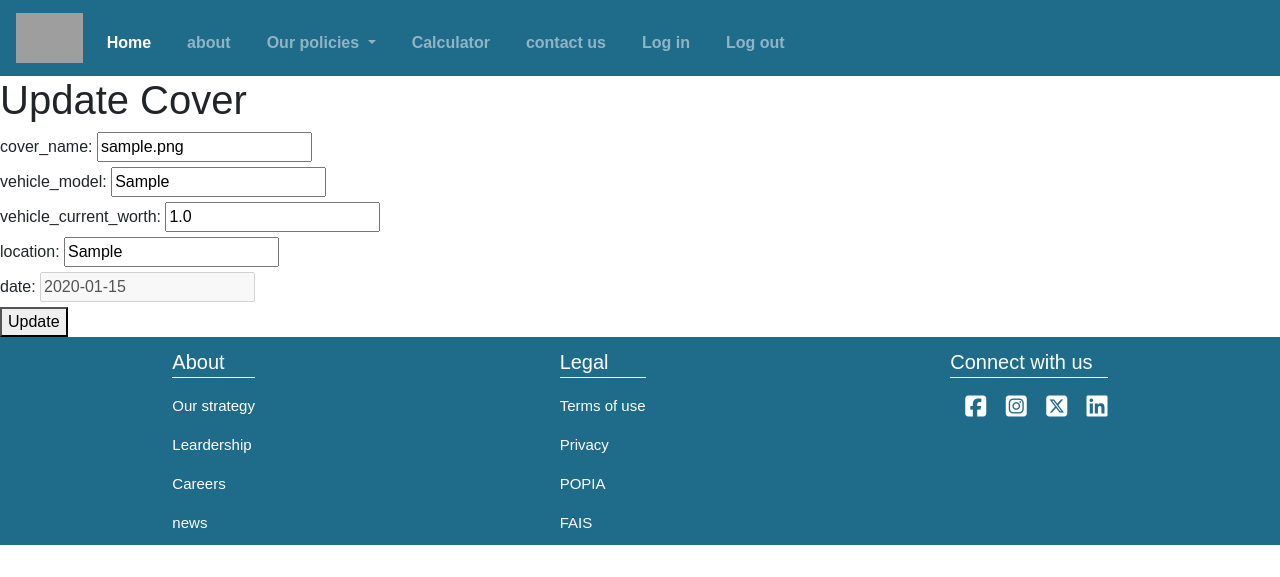
After one commit to Thatom28/Python-project, a Flask app: page /update/1 in a window 1280 px wide. The commit adds this page. Shown: the top 577 px of the page. Run offline with Flask 3, Linux system fonts and the light colour scheme; tables that the repository leaves empty hold one stand-in row (values such as "Sample post"); grey boxes are pictures that could not be loaded.

Commit message:
Update method

```diff
--- a/routes/add_bp.py
+++ b/routes/add_bp.py
@@ -69,7 +69,9 @@ def add_policy(id):
 
 
 @add_bp.route("/delete", methods=["POST"])
-def delete_cover_by_id():
+def delete_cover():
+    print(f'The cover id is :{request.form.get("id")}')
+    id = request.form.get("id")
     filter_cover = User_Cover.query.get(id)
     if filter_cover:
         try:
@@ -78,9 +80,7 @@ def delete_cover_by_id():
             db.session.commit()
             flash("cover deleted")
             f"<h1>{data['name']} Movie deleted Successfully</h1>"
-            return render_template(
-                "user_covers.html",
-            )
+            return render_template("user_covers.html")
         except Exception as e:
             db.session.rollback()
             return str(e)
@@ -90,3 +90,32 @@ def delete_cover_by_id():
 
 
 # ----------------------------------------------------------------
+
+
+@add_bp.route("/update/<id>", methods=["POST", "GET"])
+def update_cover(id):
+    cover = User_Cover.query.get(id)
+    print(f"THE COVER ID IS == {User_Cover.query.get(id)}")
+    if request.method == "GET":
+        if cover:
+            return render_template("edit_cover.html", cover=cover)
+        else:
+            return "<h1>Cover not found</h1>", 404
+    else:
+        if cover:
+            cover.cover_id = request.form.get("cover_id", cover.cover_id)
+            cover.cover_name = request.form.get("cover_name", cover.cover_name)
+            cover.vehicle_model = request.form.get("vehicle_model", cover.vehicle_model)
+            cover.vehicle_current_worth = request.form.get(
+                "vehicle_current_worth", cover.vehicle_current_worth
+            )
+            cover.location = request.form.get("location", cover.location)
+            cover.date = request.form.get("date", cover.date)
+            try:
+                db.session.commit()
+                user_covers = User_Cover.query.all()
+                return render_template("user_covers.html", user_covers=user_covers)
+            except Exception as e:
+                return f"<h1>Error happened {str(e)}</h1>", 500
+        else:
+            return f"<h1>Cover not found</h1>", 500
--- a/routes/calculation_bp.py
+++ b/routes/calculation_bp.py
@@ -4,7 +4,7 @@ import flask_login
 # from models.High_risk_areas import High_risk_areas
 from extensions import db
 from models.user_cover import User_Cover
-from datetime import datetime
+from datetime import datetime, date
 from sqlalchemy import exists
 from loguru import logger
 
@@ -23,7 +23,7 @@ def quote():
         age = int(request.form.get("age"))
         vehicle_model = request.form.get("vehicle_model")
         year_bought = request.form.get("year_bought")
-        car_worth = request.form.get("car_worth")
+        vehicle_current_worth = request.form.get("vehicle_current_worth")
         cover_name = request.form.get("cover_name")
         cover_id = request.form.get("cover_id")
         risk_area = [area for area in high_risk_areas if area == location]
@@ -32,7 +32,7 @@ def quote():
             if risk_area:
                 if year_bought - currentYear < 5:
                     base_price *= base_price * 0.5
-                if car_worth < 300_000:
+                if vehicle_current_worth < 300_000:
                     base_price += 30
                 if 18 <= age <= 25:
                     base_price *= 0.5
@@ -40,15 +40,15 @@ def quote():
                 year_bought - currentYear < 5
                 and risk_area
                 or year_bought - currentYear < 5
-                and car_worth < 300_000
+                and vehicle_current_worth < 300_000
                 or risk_area
                 and 18 <= age <= 25
                 or year_bought - currentYear < 5
                 and 18 <= age <= 25
                 or risk_area
-                and car_worth < 300_000
+                and vehicle_current_worth < 300_000
                 or 18 <= age <= 25
-                and car_worth < 300_000
+                and vehicle_current_worth < 300_000
             ):
                 amount += base_price * 2.0
             elif risk_area:
@@ -69,7 +69,14 @@ def quote():
                 amount = base_price * 2
             else:
                 amount = base_price
-        new_cover = User_Cover(cover_name=cover_name, cover_id=cover_id)
+        new_cover = User_Cover(
+            cover_name=cover_name,
+            cover_id=cover_id,
+            vehicle_model=vehicle_model,
+            vehicle_current_worth=vehicle_current_worth,
+            location=location,
+            date=date.today(),
+        )
         try:
             db.session.add(new_cover)
             db.session.commit()
@@ -132,3 +139,35 @@ high_risk_areas = [
     "nyanga",
     "honeydew",
 ]
+
+# Base premium rate
+# base_premium_rate = 0.02  # 2% of car worth
+
+# # Location-based adjustment
+# if location in high_risk_areas:
+#     location_adjustment = 1.5  # Increase premium by 50% if in high risk areas
+# else:
+#     location_adjustment = 1.0  # No adjustment for rural areas
+
+# # Duration-based adjustment
+# if duration_owned < 1:
+#     duration_adjustment = 1.2  # Increase premium by 20% for less than 1 year ownership
+# elif duration_owned < 5:
+#     duration_adjustment = 1.0  # No adjustment for 1-4 years ownership
+# else:
+#     duration_adjustment = 0.8  # Decrease premium by 20% for 5 or more years ownership
+
+# # Age-based adjustment
+# if age < 25:
+#     age_adjustment = 1.5  # Increase premium by 50% for age under 25
+# elif age < 40:
+#     age_adjustment = 1.2  # Increase premium by 20% for age 25-39
+# elif age < 60:
+#     age_adjustment = 1.0  # No adjustment for age 40-59
+# else:
+#     age_adjustment = 1.3  # Increase premium by 30% for age 60 and above
+
+# # Calculate total premium
+# total_premium = base_premium_rate * car_worth * location_adjustment * duration_adjustment * age_adjustment
+
+# return total_premium
--- a/templates/add_policy.html
+++ b/templates/add_policy.html
@@ -56,8 +56,8 @@
     </div>
 
     <div>
-        <label for="car_worth" >Current car worth</label>
-        <input for="car_worth" name="car_worth" placeholder="R120 0000" required />
+        <label for="vehicle_current_worth" >Current car worth</label>
+        <input for="vehicle_current_worth" name="vehicle_current_worth" placeholder="R120 0000" required />
     </div>
     <div>
         <label for="vehicle_model">vehicle model</label>
--- a/templates/calculation.html
+++ b/templates/calculation.html
@@ -1,5 +1,6 @@
 {% extends 'base.html' %}
 {% block body %}
+<h1>Secure and Invest in your family's future</h1>
     <form action="{{url_for('calculation_bp.calculator')}}" method="post">
         <label for="monthly_payments">Monthly Payment</label>
         <input type="number"  name="monthly_payments" required>
--- /dev/null
+++ b/templates/edit_cover.html
@@ -0,0 +1,22 @@
+{% extends 'base.html' %}
+{% block body %}
+    <h1>Update Cover</h1>
+    <form action="{{url_for('add_bp.update_cover', id = cover.id)}}" method="POST">
+        <label for="cover_name">cover_name:</label>
+        <input type="text" name="cover_name" value="{{ cover.cover_name }}"><br>
+
+        <label for="vehicle_model">vehicle_model:</label>
+        <input type="text" name="vehicle_model" value="{{ cover.vehicle_model }}"><br>
+
+        <label for="vehicle_current_worth">vehicle_current_worth:</label>
+        <input type="text" name="vehicle_current_worth" value="{{ cover.vehicle_current_worth }}"><br>
+
+        <label for="location">location:</label>
+        <input t type="text" name="location" value="{{ cover.location }}"><br>
+
+        <label for="date">date:</label>
+        <input type="text" name="date" value="{{cover.date}}" disabled><br>
+
+        <button type="submit">Update</button>
+    </form>
+{% endblock body %}
```
Also changed, not shown: models/user_cover.py (+8 -0 lines), templates/user_covers.html (+16 -3 lines).
